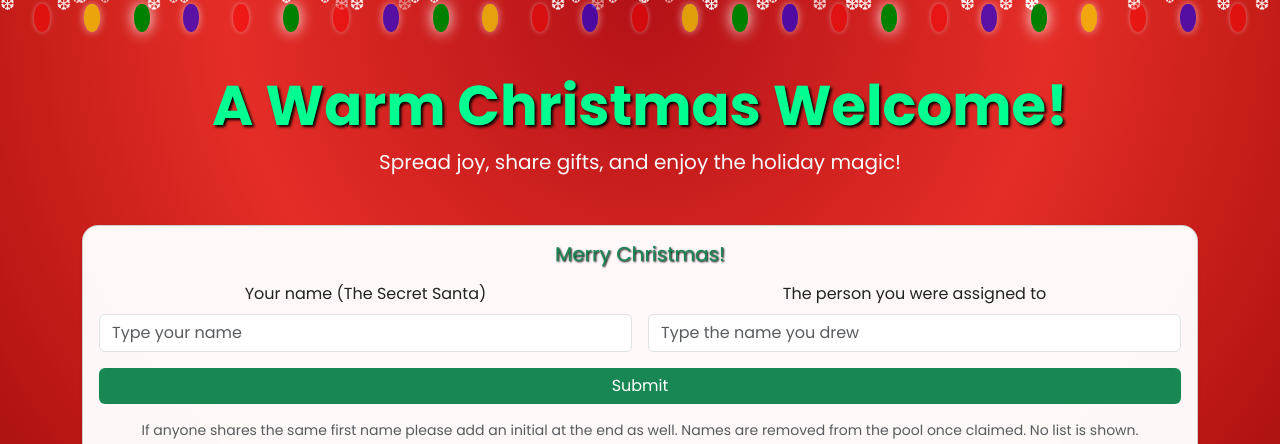
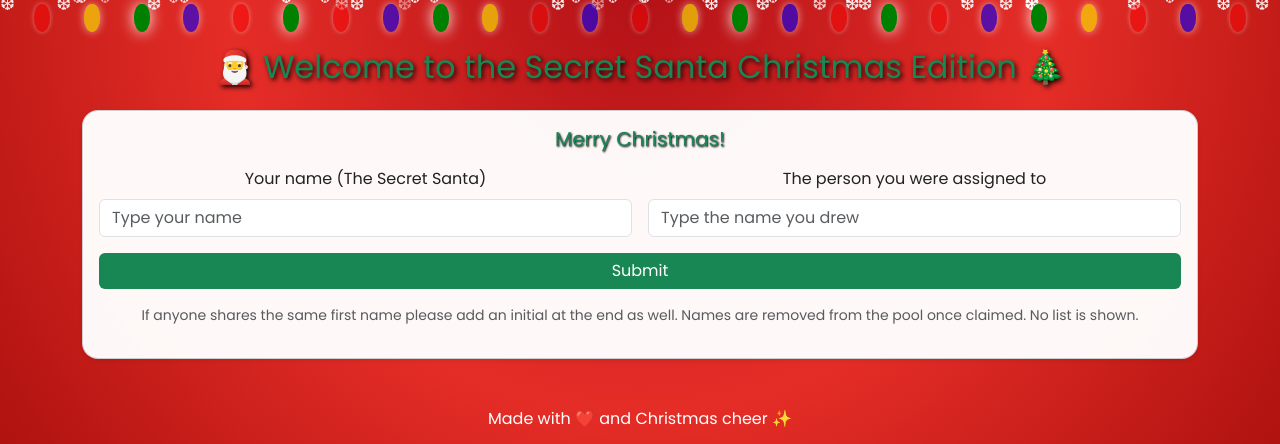
Before and after one commit to devzrepo-main/secret-santa, a PHP site: page / in a window 1280 px wide. Shown: the top 444 px of the page. Run offline with PHP 8.4, Linux system fonts and the light colour scheme.

Commit message:
Update index.php

```diff
--- a/index.php
+++ b/index.php
@@ -3,7 +3,7 @@
 <head>
   <meta charset="UTF-8" />
   <meta name="viewport" content="width=device-width, initial-scale=1" />
-  <title> Secret Santa Christmas Edition </title>
+  <title>🎅 Secret Santa Christmas Edition 🎄</title>
 
   <!-- Bootstrap -->
   <link rel="stylesheet" href="https://cdn.jsdelivr.net/npm/bootstrap@5.3.3/dist/css/bootstrap.min.css">
@@ -12,24 +12,24 @@
   <link rel="stylesheet" href="https://fonts.googleapis.com/css2?family=Poppins:wght@400;700&display=swap">
 
   <!-- Custom Christmas CSS -->
-  <link rel="stylesheet" href="assets/css/christmas.css?v=5">
+  <link rel="stylesheet" href="/var/www/html/secret-santa/assets/css/christmas.css?v=6">
 
   <!-- jQuery -->
   <script src="https://code.jquery.com/jquery-3.6.0.min.js"></script>
 
   <!-- Main App -->
-  <script src="assets/app.js?v=10"></script>
+  <script src="/var/www/html/secret-santa/assets/app.js?v=12"></script>
 </head>
 
 <body>
-  <!-- ✨ Twinkling Lights -->
+  <!-- ✨ Twinkling Lights Bar -->
   <div class="lights">
     <?php for ($i = 0; $i < 25; $i++): ?>
       <div class="bulb"></div>
     <?php endfor; ?>
   </div>
 
-  <!-- ❄️ Falling Snow -->
+  <!-- 🎄 Snowflakes -->
   <?php for ($i = 0; $i < 40; $i++): ?>
     <div class="snowflake" style="
       left:<?= rand(0, 100) ?>%;
@@ -38,25 +38,28 @@
     ">❆</div>
   <?php endfor; ?>
 
-  <div class="container text-center py-5">
-    <h1 class="display-4 fw-bold text-christmas mt-4"> A Warm Christmas Welcome!</h1>
-    <p class="lead text-light">Spread joy, share gifts, and enjoy the holiday magic!</p>
+  <div class="container py-5 text-center">
+    <h2 class="mb-4 text-success" style="text-shadow: 2px 2px 5px black;">
+      🎅 Welcome to the Secret Santa Christmas Edition 🎄
+    </h2>
 
-    <div id="memberSection" class="mt-5"></div>
-    <div id="adminSection" class="mt-5"></div>
+    <!-- Member Claim Section -->
+    <div id="memberSection" class="mb-4"></div>
+
+    <!-- Reveal Section -->
+    <div id="revealSection" class="mb-4"></div>
+
+    <!-- Admin Panel Section -->
+    <div id="adminWrapper" class="mb-4"></div>
+
+    <!-- Footer -->
+    <footer class="mt-5">
+      <p>Made with ❤️ and Christmas cheer ✨</p>
+      <iframe style="border-radius:12px" src="https://open.spotify.com/embed/playlist/37i9dQZF1DX0Yxoavh5qJV?utm_source=generator"
+        width="100%" height="80" frameBorder="0" allowfullscreen=""
+        allow="autoplay; clipboard-write; encrypted-media; fullscreen; picture-in-picture" loading="lazy">
+      </iframe>
+    </footer>
   </div>
-
-  <!--  Festive Footer with Spotify Playlist -->
-  <footer class="text-center mt-5 py-5 christmas-footer">
-    <p class="footer-text"> Made with Christmas Cheer </p>
-
-    <div class="spotify-frame">
-      <iframe style="border-radius:12px"
-        src="https://open.spotify.com/embed/playlist/37i9dQZF1DX0Yxoavh5qJV?utm_source=generator"
-        width="80%" height="152" frameBorder="0"
-        allow="autoplay; clipboard-write; encrypted-media; fullscreen; picture-in-picture">
-      </iframe>
-    </div>
-  </footer>
 </body>
 </html>
```
